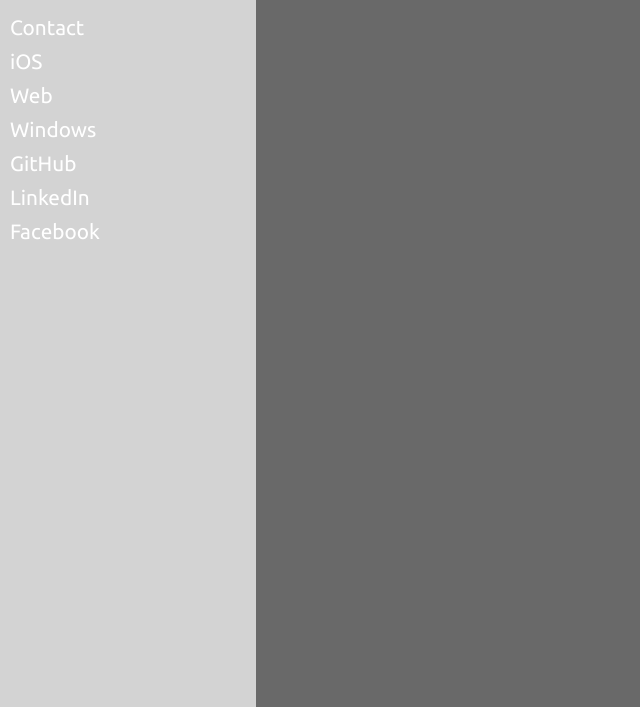
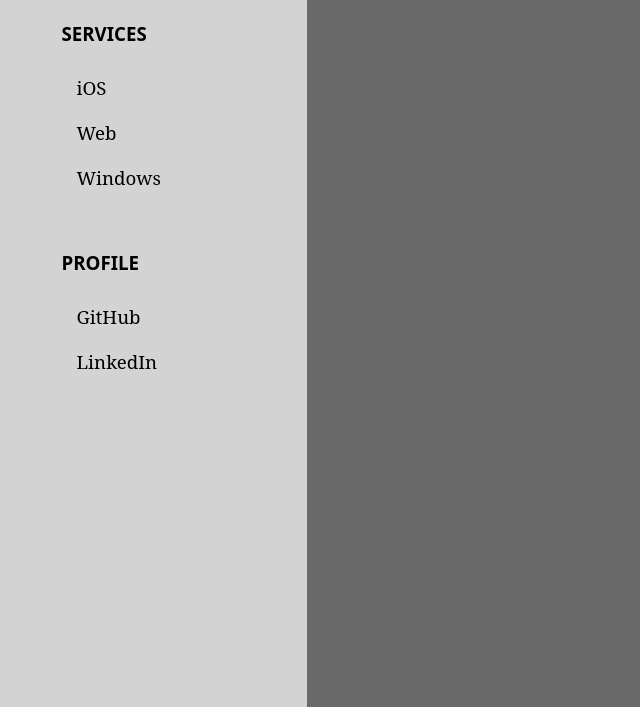
Before and after one commit to pas0185/personal-website, a plain HTML site: page content.html in a window 1280 px wide. Shown: the part 93-800 px from the top of the page, without its empty margins (0-640 px from the left). Drawn offline with Linux system fonts and the light colour scheme; a web font is replaced by a local one.

Commit message:
Laying out side bar links

```diff
--- a/content.html
+++ b/content.html
@@ -10,20 +10,29 @@
 <body>
 	<div id="sidebar">
 
-	<h2>Patrick Sheehan</h2>
-	<h3>Software Guru</h3>
+	<h1>Patrick Sheehan</h1>
+	<!-- <h2>Software Guru</h2> -->
 
-	<p>Contact</p>
+<!-- 	<input class="search-field" placeholder="Search ..." value="" name="s" title="Search for:" type="search">
+ -->
+	<div class="widget-area">
 
-	<p>iOS</p>
-	<p>Web</p>
-	<p>Windows</p>
+		<h3 class="widget-header">SERVICES<h3>
+		<ul class="widget-list">
+			<li>iOS</li>
+			<li>Web</li>
+			<li>Windows</li>
+		</ul>
+	</div>
 
+	<div class="widget-area">
 
-	<p>GitHub</p>
-	<p>LinkedIn</p>
-	<p>Facebook</p>
+		<h3 class="widget-header">PROFILE<h3>
+		<ul class="widget-list">
+			<li>GitHub</li>
+			<li>LinkedIn</li>
+		</ul>
+	</div>
 
-	</div>
 </body>
 </html>
--- a/css/style.css
+++ b/css/style.css
@@ -1,8 +1,9 @@
 
 html {
 
-	font-family: 'Ubuntu', sans-serif;
+	/*font-family: 'Ubuntu', sans-serif;*/
   /*font-family: BebasNeue;*/
+  font-family: "Noto Serif"
 }
 
 body {
@@ -17,6 +18,8 @@ a {
 h1 {
 	text-align: center;
 	vertical-align: middle;
+	font-family: "Noto Sans";
+
 }
 
 p {
@@ -45,9 +48,10 @@ p {
 	display: inline-block;
 }
 
-/*****************/
-/** HEADER PANE **/
-/*****************/
+/*********************************************************/
+/********************** HEADER PANE **********************/
+/*********************************************************/
+
 header {
 	background: #000000;
 	opacity: 0.5;
@@ -142,7 +146,7 @@ header {
 	position: fixed;
 	float: left;
 	max-width: 400px;
-	width: 20%;
+	width: 24%;
 
 	text-align: center;
 
@@ -151,7 +155,28 @@ header {
 	top: 0;
 }
 
+.widget-area {
+	margin-top: 50px;
+	padding: 0 20%;
+}
 
+.widget-header {
+	text-align: left;
+	font-weight: bold;
+	font-family: "Noto Sans";
+}
+
+.widget-list {
+	list-style: outside none none;
+	text-align: left;
+	padding-left: 5px;
+}
+
+li {
+	padding: 10px;
+	font-family: "Noto Serif";
+	font-weight: lighter;
+}
 
 /*******************************************************/
 /********************* FOOTER PANE *********************/
@@ -245,6 +270,21 @@ header {
 	src: url("../fonts/bebas/BebasNeue Book.otf");
 }
 
+@font-face {
+  font-family: "Noto Sans";
+  font-style: normal;
+  font-weight: 400;
+  src: local("Noto Sans"), local("NotoSans"), url("http://fonts.gstatic.com/s/notosans/v6/erE3KsIWUumgD1j_Ca-V-5Bw1xU1rKptJj_0jans920.woff2") format("woff2"), url("http://fonts.gstatic.com/s/notosans/v6/erE3KsIWUumgD1j_Ca-V-7O3LdcAZYWl9Si6vvxL-qU.woff") format("woff");
+}
+
+@font-face {
+  font-family: "Noto Serif";
+  font-style: normal;
+  font-weight: 400;
+  src: local("Noto Serif"), local("NotoSerif"), url("http://fonts.gstatic.com/s/notoserif/v4/fVu1p3782bqS2z-CaJvp9gzyDMXhdD8sAj6OAJTFsBI.woff2") format("woff2"), url("http://fonts.gstatic.com/s/notoserif/v4/fVu1p3782bqS2z-CaJvp9r3hpw3pgy2gAi-Ip7WPMi0.woff") format("woff");
+}
+
+
 /**************************************************/
 /********************* COLORS *********************/
 /**************************************************/
```
Also changed, not shown: index.html (+2 -2 lines).
